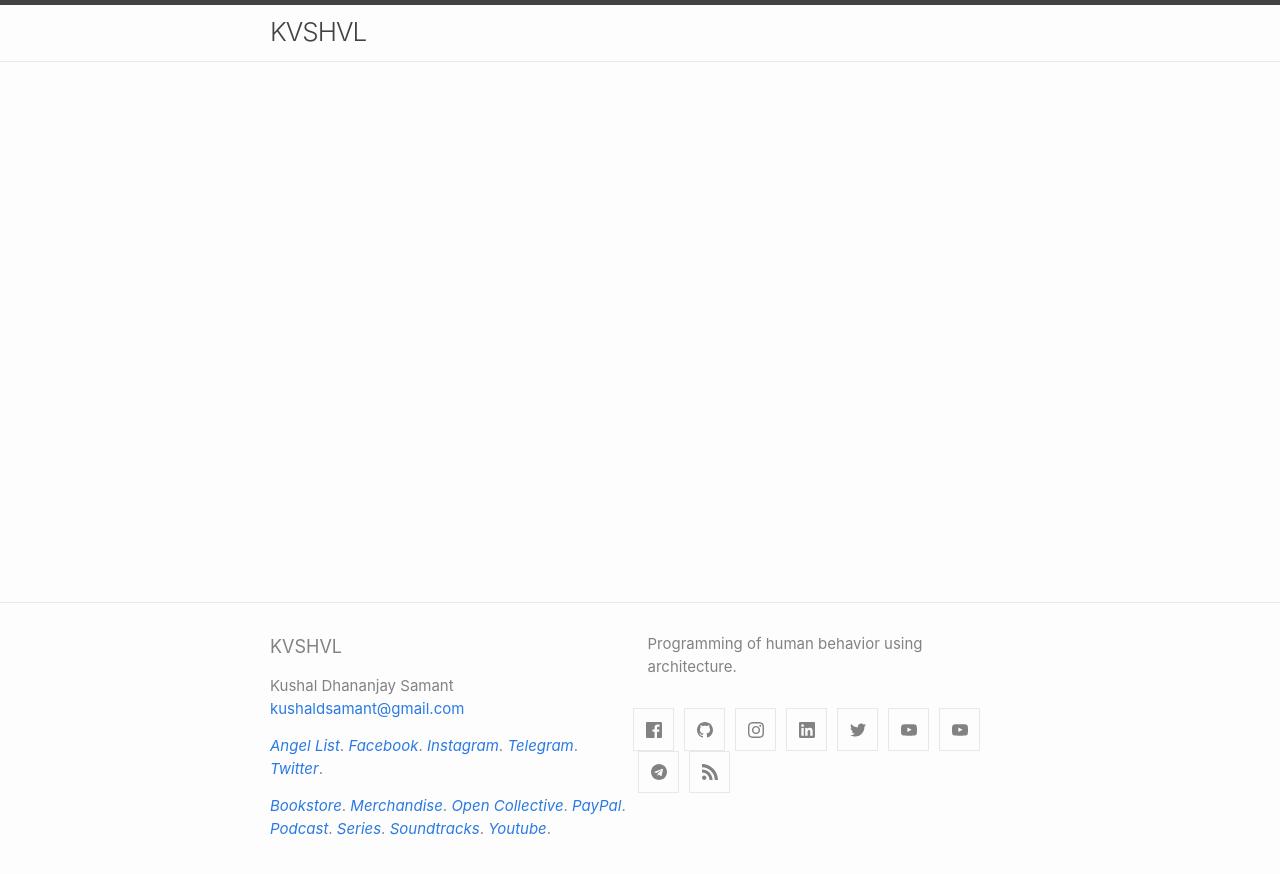
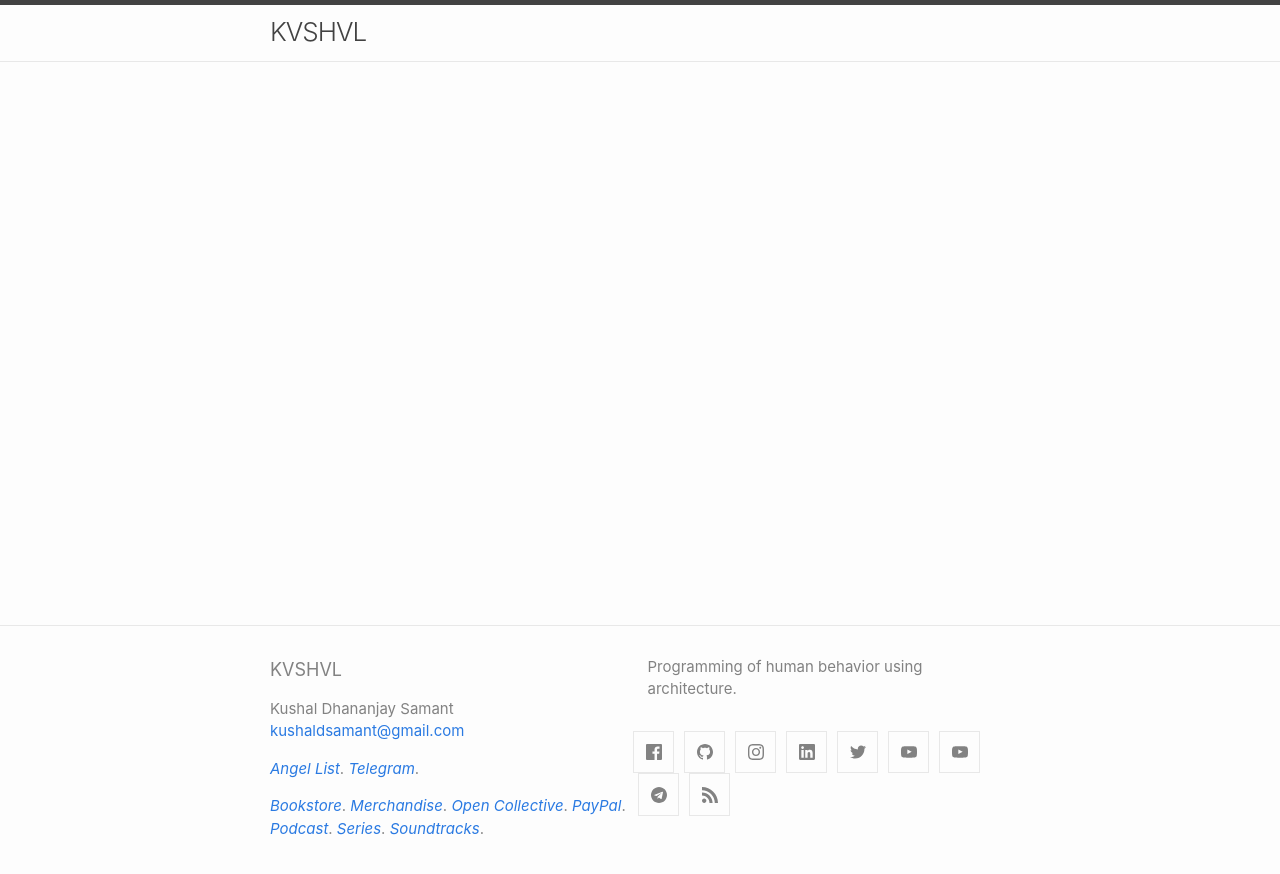
Before and after one commit to kvshvlin/kvshvlin.github.io, a Jekyll site: the page built from index.md, in a window 1280 px wide. Shown: the top 874 px of the page. Built offline with Jekyll 4.4.1, drawn with Linux system fonts in a browser that asks for light colours.

Commit message:
Update footer.html

```diff
--- a/_includes/footer.html
+++ b/_includes/footer.html
@@ -16,8 +16,8 @@
             <li><a class="u-email" href="mailto:{{ site.email }}">{{ site.email }}</a></li>
             {%- endif -%}
         </ul>
-        <p class="has-line-data" data-line-start="0" data-line-end="1"><a href="https://angel.co/kvshvl"><em>Angel List</em></a>. <a href="https://facebook.com/kvshvl"><em>Facebook</em></a>. <a href="https://instagram.com/kvshvl"><em>Instagram</em></a>. <a href="https://t.me/kvshvl"><em>Telegram</em></a>. <a href="https://twitter.com/kvshvl_"><em>Twitter</em></a>.</p>
-        <p class="has-line-data" data-line-start="2" data-line-end="3"><a href="https://www.instamojo.com/kvshvl"><em>Bookstore</em></a>. <a href="https://kvshvl.threadless.com"><em>Merchandise</em></a>. <a href="https://opencollective.com/kvshvl"><em>Open Collective</em></a>. <a href="https://www.paypal.com/paypalme2/parceloff"><em>PayPal</em></a>. <a href="https://anchor.fm/kvshvl"><em>Podcast</em></a>. <a href="https://instagram.com/kvshvl/channel"><em>Series</em></a>. <a href="https://soundcloud.com/kvshvl"><em>Soundtracks</em></a>. <a href="https://www.youtube.com/channel/UCQCznCqUhALucLSk6N8ROPA/playlists"><em>Youtube</em></a>.</p>
+        <p class="has-line-data" data-line-start="0" data-line-end="1"><a href="https://angel.co/kvshvl"><em>Angel List</em></a>. <a href="https://t.me/kvshvl"><em>Telegram</em></a>. </p>
+        <p class="has-line-data" data-line-start="2" data-line-end="3"><a href="https://www.instamojo.com/kvshvl"><em>Bookstore</em></a>. <a href="https://kvshvl.threadless.com"><em>Merchandise</em></a>. <a href="https://opencollective.com/kvshvl"><em>Open Collective</em></a>. <a href="https://www.paypal.com/paypalme2/parceloff"><em>PayPal</em></a>. <a href="https://anchor.fm/kvshvl"><em>Podcast</em></a>. <a href="https://instagram.com/kvshvl/channel"><em>Series</em></a>. <a href="https://soundcloud.com/kvshvl"><em>Soundtracks</em></a>.</p>
       </div>
 
       <div class="footer-col one-half">
```
